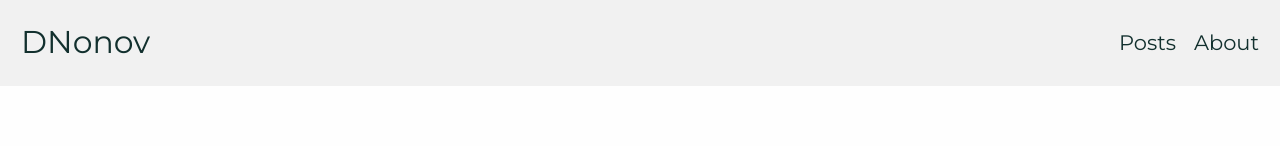
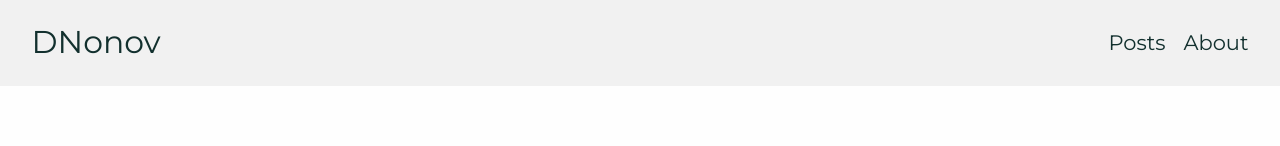
Before and after one commit to DNonov/blog, a Next.js app: page / in a window 1280 px wide. Shown: the top 146 px of the page. Built offline with nearby package versions, Linux system fonts and the light colour scheme; a web font is replaced by a local one.

Commit message:
Add more padding in navbar

```diff
--- a/styles/Navbar.css
+++ b/styles/Navbar.css
@@ -1,7 +1,7 @@
 .navbar {
   display: flex;
   justify-content: space-between;
-  padding: 0.2em 1em;
+  padding: 0.2em 3em;
   background-color: #f1f1f1;
 }
 
@@ -27,24 +27,31 @@
 /* XS devices (normal phones, 300px and up) */
 @media only screen and (min-width: 300px) {
   .logo { font-size: 1em; }
+  .navbar-menu { max-width: 100px; }
+  .navbar { padding: 0.2em 1.5em; }
 }
 
 /* S devices (portrait tablets and large phones, 600px and up) */
 @media only screen and (min-width: 600px) {
   .logo { font-size: 1em; }
+  .navbar-menu { max-width: 100px; }
 }
 
 /* M devices (landscape tablets, 768px and up) */
 @media only screen and (min-width: 768px) {
   .logo { font-size: 1.5em; }
+  .navbar-menu { max-width: 140px; }
+
 }
 
 /* L devices (laptops/desktops, 992px and up) */
 @media only screen and (min-width: 992px) {
   .logo { font-size: 1.5em; }
+  .navbar-menu { flex: 12; }
 }
 
 /* XL devices (large laptops and desktops, 1200px and up) */
 @media only screen and (min-width: 1200px) {
   .logo { font-size: 1.5em; }
+  .navbar-menu { flex: 12; }
 }
```
